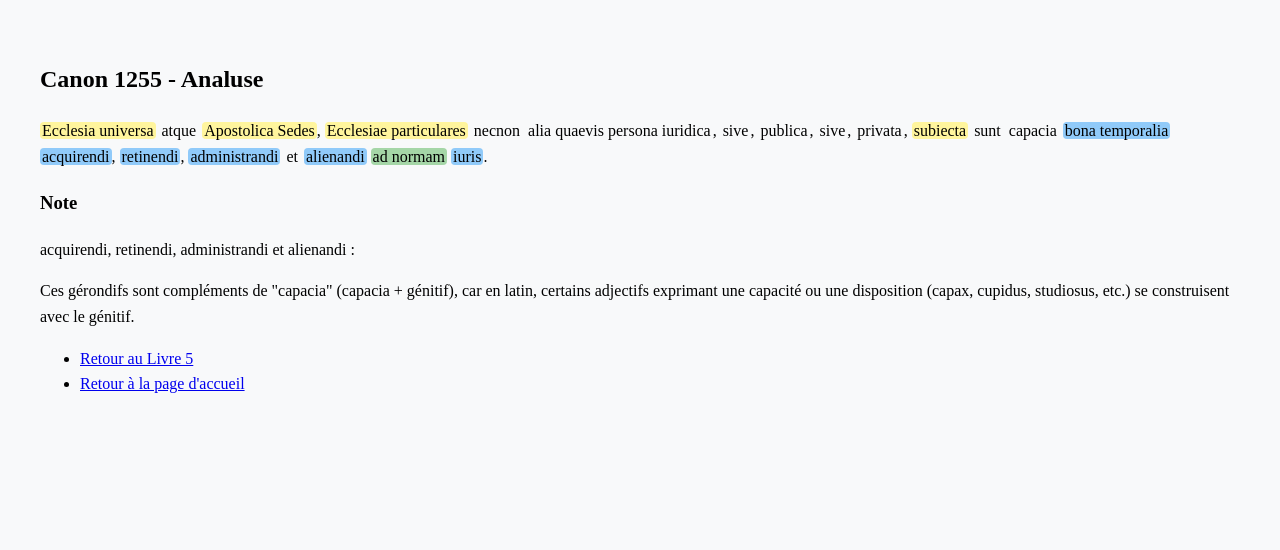
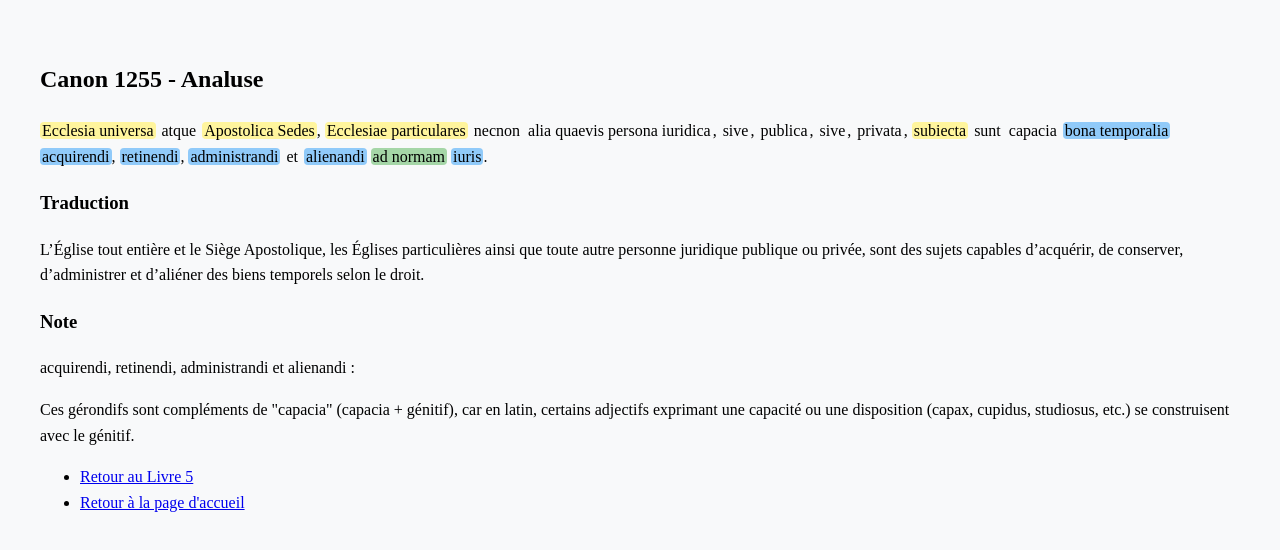
Before and after one commit to elibruyere/canon-1255, a plain HTML site: page index.html in a window 1280 px wide. Drawn offline with Linux system fonts and the light colour scheme.

Commit message:
Update index.html

```diff
--- a/index.html
+++ b/index.html
@@ -60,6 +60,12 @@
     <span class="word genitive" data-info="iuris: génitif singulier — du droit">iuris</span>.
   </p>
 
+
+  <h3>Traduction</h3>
+    <p>
+  L’Église tout entière et le Siège Apostolique, les Églises particulières ainsi que toute autre personne juridique publique ou privée, sont des sujets capables d’acquérir, de conserver, d’administrer et d’aliéner des biens temporels selon le droit.
+  </p>
+
   <h3>Note</h3>
 
   <p>
```
